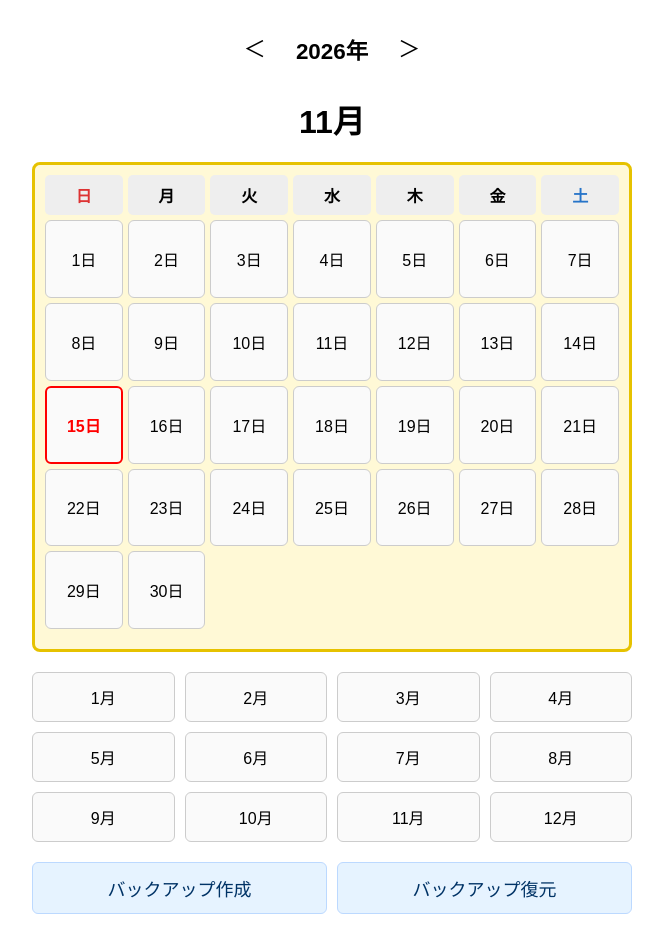
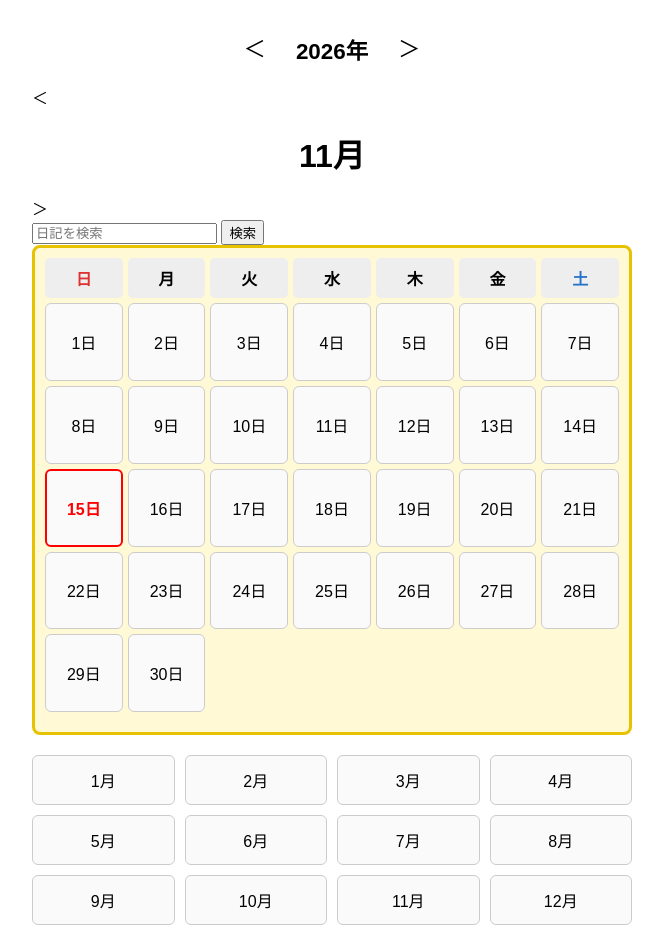
Before and after one commit to jin-ho35/eiei-nikki, a plain HTML site: page index.html in a window 1280 px wide. Shown: the top 928 px of the page, without its empty margins (308-971 px from the left). Drawn offline with Linux system fonts and the light colour scheme.

Commit message:
Update index.html

```diff
--- a/index.html
+++ b/index.html
@@ -25,7 +25,24 @@
   <h1 id="year-title"></h1>
   <span id="next-year" class="year-arrow">＞</span>
 </div>
-<h1 id="month-title"></h1>
+
+<div id="month-nav">
+  <span id="prev-month" class="month-arrow">＜</span>
+  <h1 id="month-title"></h1>
+  <span id="next-month" class="month-arrow">＞</span>
+</div>
+
+<div id="search-area">
+  <input
+    type="text"
+    id="search-input"
+    placeholder="日記を検索"
+  >
+  <button id="search-btn">検索</button>
+</div>
+
+<div id="search-results"></div>
+
 <div id="day-list"></div>
 
 <div id="month-select"></div>
```
